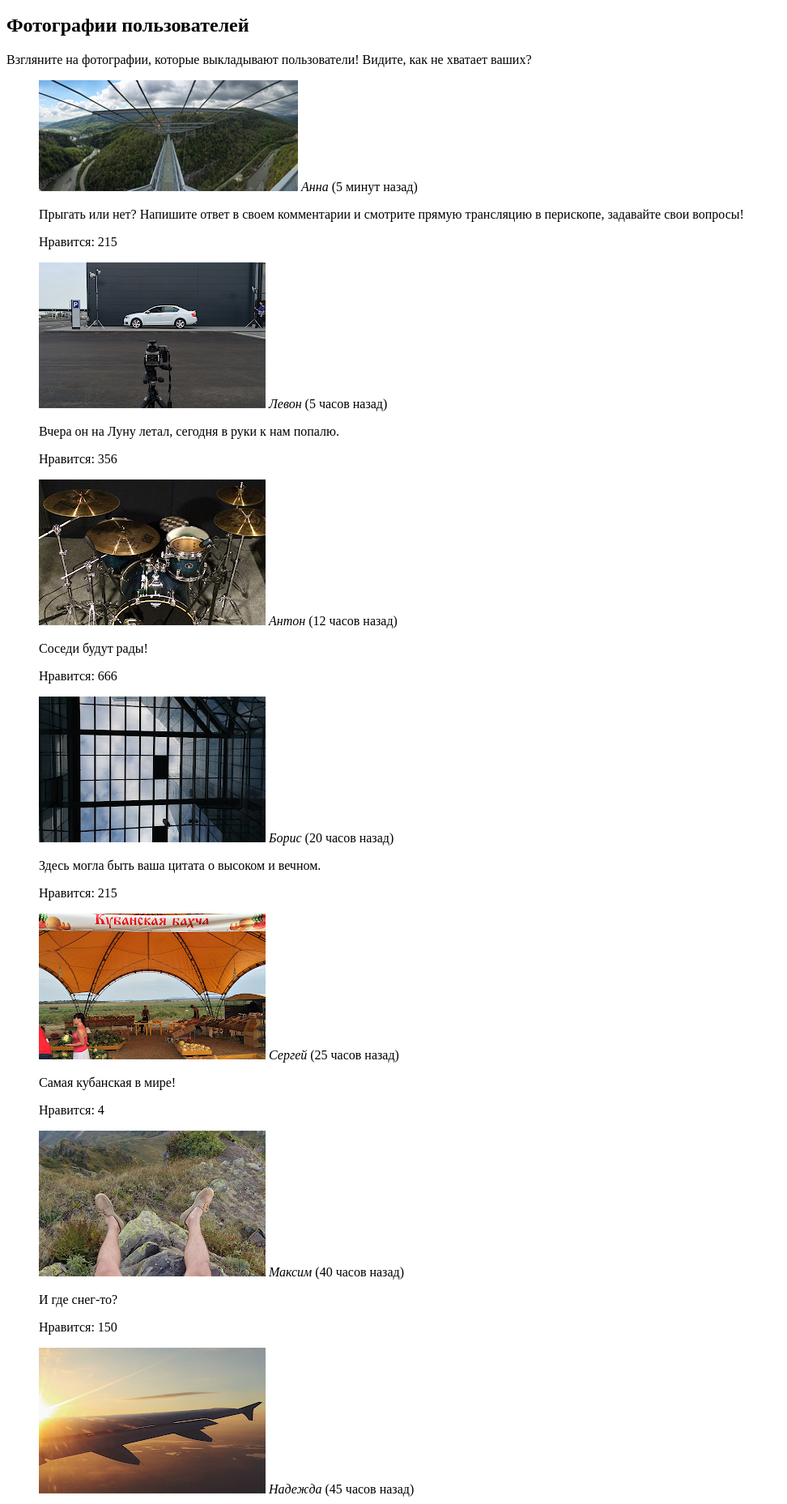
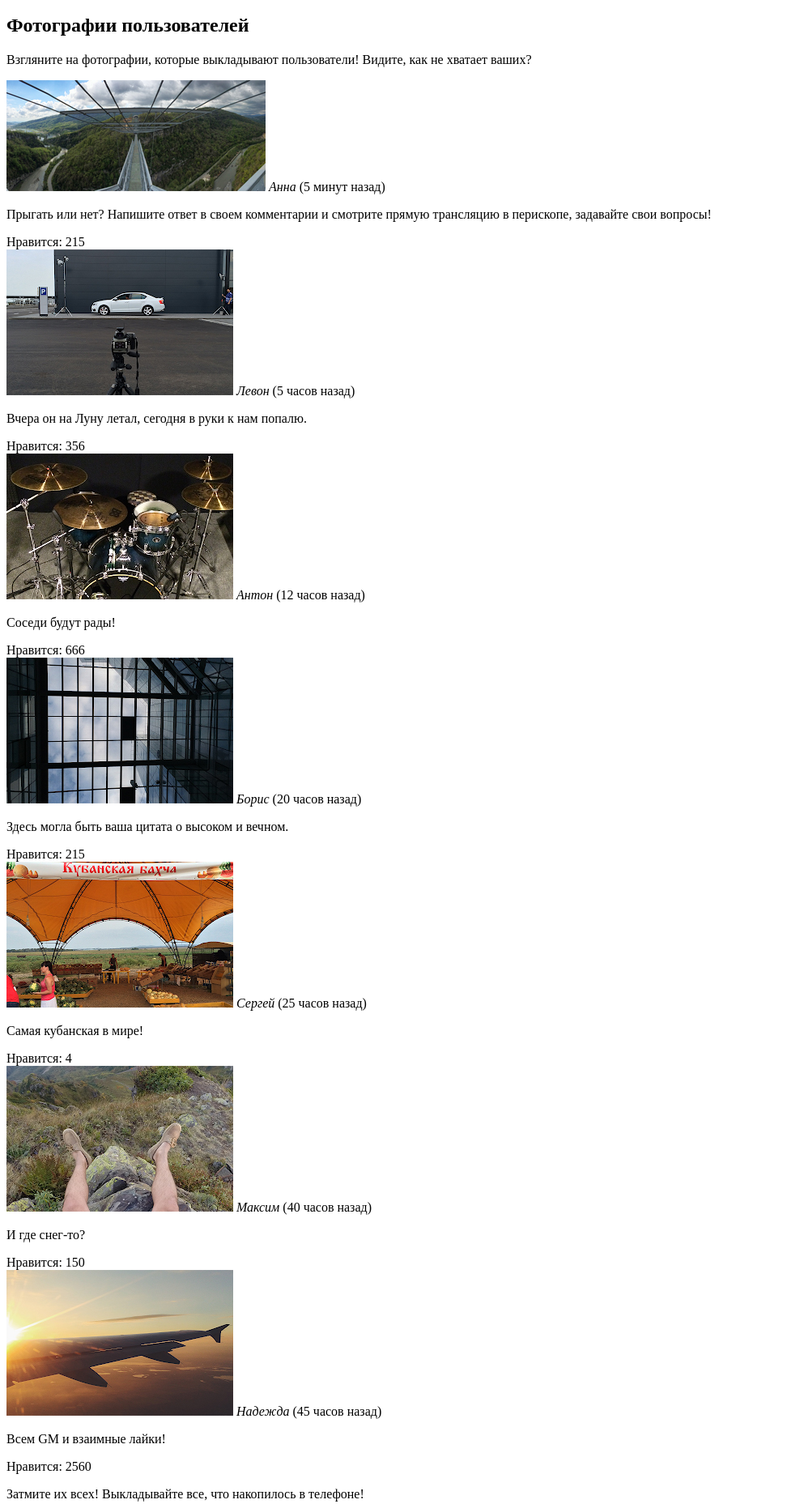
Before and after one commit to 4y6aka/270623-pink, a website: page source/photo.html in a window 1280 px wide. Shown: the part 145-2002 px from the top of the page at 81% size, without its empty margins (0-972 px from the left). Drawn offline with Linux system fonts and the light colour scheme.

Commit message:
Заменил blockquote на div, добавилмодификатор к панорамному изображению, заменил button на ссылки

```diff
--- a/source/photo.html
+++ b/source/photo.html
@@ -38,55 +38,55 @@
       <section class="photo">
         <div class="photo__wrapper">
           <div class="photo__list">
-            <blockquote class="photo__item">
-              <img class="photo__panorame-image" src="img/panorama-mobile.jpg" width="320" height="137" alt="panorame">
+            <div class="photo__item">
+              <img class="photo__image--panorame" src="img/panorama-mobile.jpg" width="320" height="137" alt="panorame">
               <cite class="photo__author-name">Анна</cite>
               <span class="photo__time">(5 минут назад)</span>
               <p class="photo__text">Прыгать или нет? Напишите ответ в своем комментарии и смотрите прямую трансляцию в перископе, задавайте свои вопросы!</p>
               <span class="photo__like">Нравится: 215</span>
-            </blockquote>
-            <blockquote class="photo__item">
+            </div>
+            <div class="photo__item">
               <img class="photo__image" src="img/photo-1-mobile.jpg" width="280" height="180" alt="white car">
               <cite class="photo__author-name">Левон</cite>
               <span class="photo__time">(5 часов назад)</span>
               <p class="photo__text">Вчера он на Луну летал, сегодня в руки к нам попалю.</p>
               <span class="photo__like">Нравится: 356</span>
-            </blockquote>
-            <blockquote class="photo__item">
+            </div>
+            <div class="photo__item">
               <img class="photo__image" src="img/photo-2-mobile.jpg" width="280" height="180" alt="drums">
               <cite class="photo__author-name">Антон</cite>
               <span class="photo__time">(12 часов назад)</span>
               <p class="photo__text">Соседи будут рады!</p>
               <span class="photo__like">Нравится: 666</span>
-            </blockquote>
-            <blockquote class="photo__item">
+            </div>
+            <div class="photo__item">
               <img class="photo__image" src="img/photo-3-mobile.jpg" width="280" height="180" alt="big window">
               <cite class="photo__author-name">Борис</cite>
               <span class="photo__time">(20 часов назад)</span>
               <p class="photo__text">Здесь могла быть ваша цитата о высоком и вечном.</p>
               <span class="photo__like">Нравится: 215</span>
-            </blockquote>
-            <blockquote class="photo__item">
+            </div>
+            <div class="photo__item">
               <img class="photo__image" src="img/photo-4-mobile.jpg" width="280" height="180" alt="kuban market">
               <cite class="photo__author-name">Сергей</cite>
               <span class="photo__time">(25 часов назад)</span>
               <p class="photo__text">Самая кубанская в мире!</p>
               <span class="photo__like">Нравится: 4</span>
-            </blockquote>
-            <blockquote class="photo__item">
+            </div>
+            <div class="photo__item">
               <img class="photo__image" src="img/photo-5-mobile.jpg" width="280" height="180" alt="mountains and males feet">
               <cite class="photo__author-name">Максим</cite>
               <span class="photo__time">(40 часов назад)</span>
               <p class="photo__text">И где снег-то?</p>
               <span class="photo__like">Нравится: 150</span>
-            </blockquote>
-            <blockquote class="photo__item">
+            </div>
+            <div class="photo__item">
               <img class="photo__image" src="img/photo-6-mobile.jpg" width="280" height="180" alt="airplane wing">
               <cite class="photo__author-name">Надежда</cite>
               <span class="photo__time">(45 часов назад)</span>
               <p class="photo__text">Всем GM и взаимные лайки!</p>
               <span class="photo__like">Нравится: 2560</span>
-            </blockquote>
+            </div>
           </div>
           <div class="photo__slogan">
             <p class="photo__slogan-text">Затмите их всех! Выкладывайте все, что накопилось в телефоне!</p>
@@ -108,8 +108,8 @@
             <div class="upload__toggle"></div>
           </div>
           <div class="upload__btn-container">
-            <button class="upload__btn-post" type="button">Запостить</button>
-            <button class="upload__btn-unpost" type="button">Отмена</button>
+            <a class="upload__btn-post" href="#">Запостить</a>
+            <a class="upload__btn-unpost" href="#">Отмена</a>
           </div>
         </div>
       </section>
```
